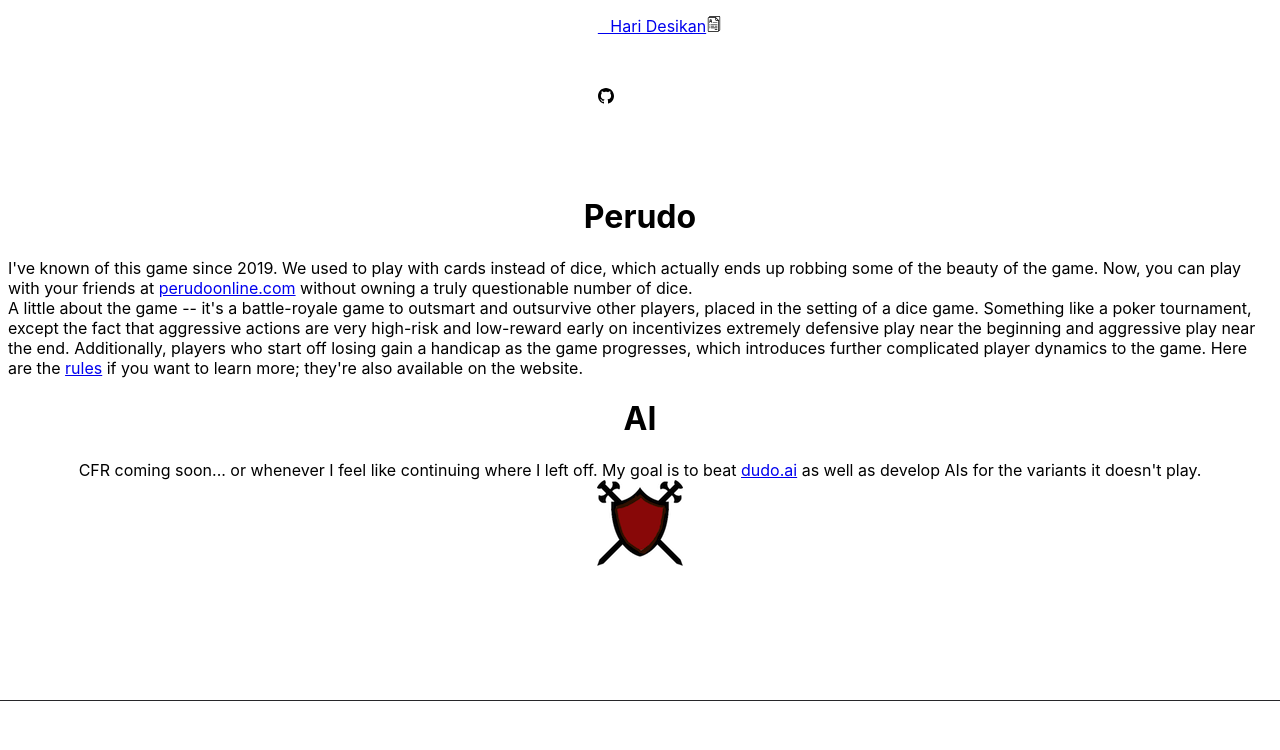
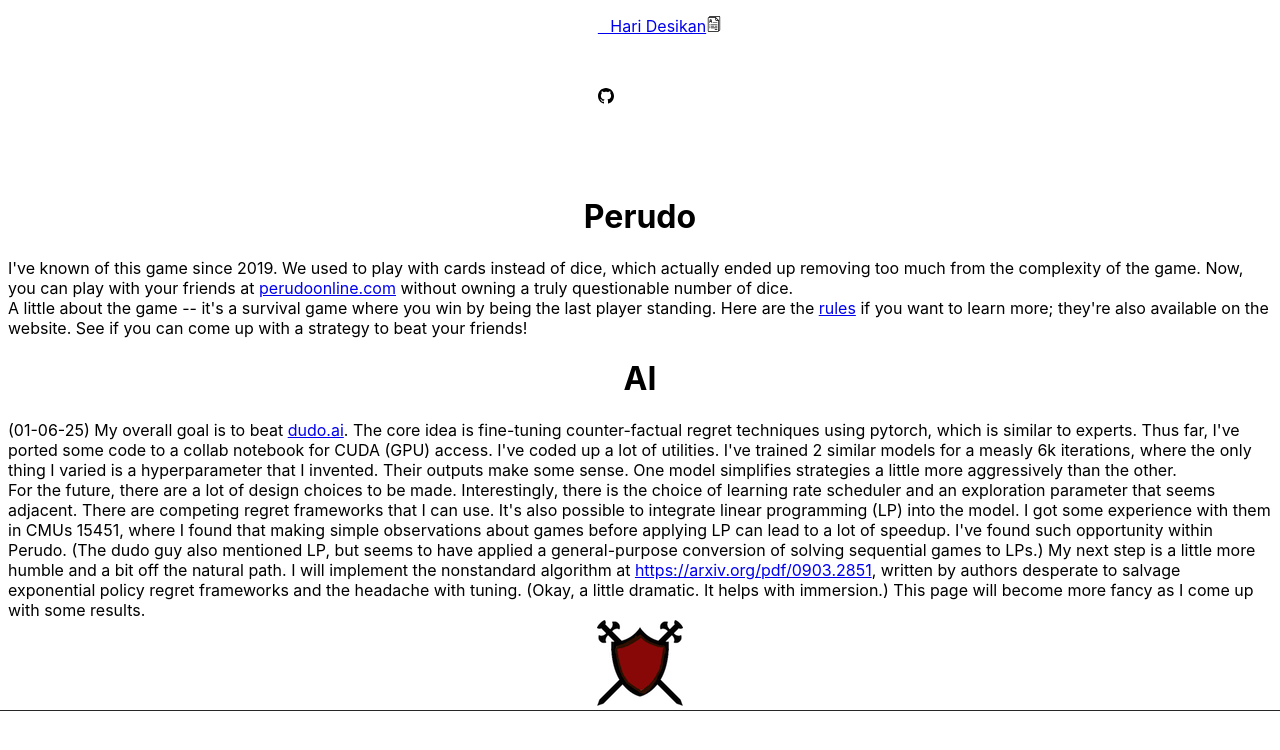
Before and after one commit to HeuristicHari/Hari_Website, a Next.js app: page /perudo_page in a window 1280 px wide. Shown: the top 750 px of the page. Built offline with nearby package versions, Linux system fonts and the light colour scheme.

Commit message:
Updated AI, slight changes

```diff
--- a/pages/index.js
+++ b/pages/index.js
@@ -19,7 +19,7 @@ export default function Home() {
 
       <div className='mx-8'>
         Welcome. I'm a junior at Carnegie Mellon University majoring in CS. I've previously interned at Meta from May-Aug 2024.
-        I'm involved with math competitions and have taken an interest in nondeterministic zero-sum games like Liar's Dice.
+        I'm involved with writing for math competitions and have taken an interest in nondeterministic zero-sum games like Liar's Dice.
         Check out my interests below if you're interested in learning more!
       </div>
 		</div>
@@ -37,7 +37,7 @@ export default function Home() {
             bg={1}
           />
           <Tile
-            title="Hari's Problems"
+            title="Hari's Head-Scratchers"
             content={<div><div className='text-md my-1'>Problems for your free time</div><img src='/Images/Region.png' className=' text-center sm:w-20 sm:mx-9 lg:w-40 lg:mx-14 lg:my-9'></img> </div>}
 
             link="/problems_page"
--- a/pages/perudo_page.js
+++ b/pages/perudo_page.js
@@ -16,24 +16,34 @@ export default function Perudo_page() {
 
 			<h1 className="text-center text-primary-900 mb-1 font-semibold text-2xl md:text-4xl tracking-tight">Perudo</h1>
       <div className='text-black md:text-md space-x-2 sm: mx-16 md:mx-32 lg:mx-64'>I've known of this
-      game since 2019. We used to play with cards instead of dice, which actually ends up
-      robbing some of the beauty of the game. Now, you can play with your friends at
-      {' '} <a href="https://perudoonline.com" rel="noopener noreferrer" className="text-purple-500 hover:text-blue-700 hover:underline" >perudoonline.com</a>{' '} without owning a truly questionable number of dice.
+      game since 2019. We used to play with cards instead of dice, which actually ended up
+      removing too much from the complexity of the game. Now, you can play with your friends at
+      {' '} <a href="https://perudoonline.com" rel="noopener noreferrer" className="text-purple-700 hover:text-blue-700 hover:underline" >perudoonline.com</a>{' '} without owning a truly questionable number of dice.
 		</div>
 
     <div className='text-black md:text-md space-x-2 sm: mx-16 md:mx-32 my-2 md:my-4 lg:mx-64'>
-      A little about the game -- it's a battle-royale game to outsmart and outsurvive other players, placed in the setting of a dice game. Something like a poker tournament, except
-      the fact that aggressive actions are very high-risk and low-reward early on incentivizes extremely defensive play
-      near the beginning and aggressive play near the end. Additionally, players who start off losing
-      gain a handicap as the game progresses, which introduces further complicated player dynamics to the game. Here are the {' '} <a href="../perudo_rules.pdf" className="text-purple-500 hover:text-blue-700 hover:underline">rules</a>{' '} if you want to learn more; they're also available
-      on the website.
+      A little about the game -- it's a survival game where you win by being the last player standing. Here are the {' '} <a href="../perudo_rules.pdf" className="text-purple-700 hover:text-blue-700 hover:underline">rules</a>{' '} if you want to learn more; they're also available
+      on the website. See if you can come up with a strategy to beat your friends!
     </div>
-    <h1 className="text-center  mb-1 font-semibold text-lg md:text-xl tracking-tight">AI</h1>
-    <div className='text-black md:text-md space-x-2 sm: mx-16 md:mx-32 my-2 md:my-4 lg:mx-64'>
-      CFR coming soon... or whenever I feel like continuing where I left off. My goal is to beat {' '} <a href="https://dudo.ai" rel="noopener noreferrer" className="text-purple-500 hover:text-blue-700 hover:underline">dudo.ai</a>{' '} as well
-      as develop AIs for the variants it doesn't play.
+    <h1 className="text-center mb-1 font-semibold text-lg md:text-xl tracking-tight">AI</h1>
+    <div className='text-black md:text-md space-x-2 sm: mx-16 md:mx-32 md:my-0 lg:mx-64'>
+        (01-06-25)
+        My overall goal is to
+        beat <a href="https://dudo.ai" rel="noopener noreferrer" className="text-purple-700 hover:text-blue-700 hover:underline">dudo.ai</a>. The core idea is fine-tuning counter-factual regret techniques using pytorch,
+        which is similar to experts. Thus far, I've ported some code to a collab notebook for CUDA (GPU) access. I've coded up a lot of utilities. I've trained 2 similar models for a measly 6k iterations, where the only thing
+        I varied is a hyperparameter that I invented. Their outputs make some sense. One model simplifies strategies a little more aggressively than the other.
 
     </div>
+    <div className='text-black md:text-md space-x-2 sm: mx-16 md:mx-32 my-2 md:my-4 lg:mx-64'>
+        For the future, there are a lot of design choices to be made. Interestingly, there is the choice of learning rate scheduler and an exploration parameter that seems adjacent. There are
+        competing regret frameworks that I can use. It's also possible to integrate linear programming (LP) into the model. I got some experience with them in CMUs 15451, where I found that making simple observations about games
+        before applying LP can lead to a lot of speedup. I've found such opportunity within Perudo. (The dudo guy also mentioned LP, but seems to have applied
+        a general-purpose conversion of solving sequential games to LPs.) My next step is a little more humble and a bit off the natural path. I will implement
+        the nonstandard algorithm at <a href="https://arxiv.org/pdf/0903.2851" rel="noopener noreferrer" className="text-purple-700 hover:text-blue-700 hover:underline">https://arxiv.org/pdf/0903.2851</a>, written by authors desperate to salvage exponential policy regret frameworks and the headache with tuning.
+        (Okay, a little dramatic. It helps with immersion.) This page will become more fancy as I come up with some results.
+    </div>
+
+
     <div className="flex justify-center md:my-16 lg:my-28">
     <img src='/Images/BS.png' className='md:h-32 lg:h-40  mx-11'></img>
   </div>
--- a/pages/problems_page.js
+++ b/pages/problems_page.js
@@ -15,7 +15,7 @@ export default function Problems_page() {
 
 
 
-			<h1 className="text-center text-primary-900 mb-1 font-semibold text-2xl md:text-4xl tracking-tight">My fave published problems over the years (:</h1>
+			<h1 className="text-center text-primary-900 mb-1 font-semibold text-2xl md:text-4xl tracking-tight">Try em out :)</h1>
       <div className='w-3/5'>
       <div className={image_class}>
       <a href="https://drive.google.com/file/d/1juoxlwJrkbXtGE4VDYKDawdc8ZvcqUPp/view" target="_blank" rel="noopener noreferrer">
```
Also changed, not shown: 1 other file (tests, documents, lock files or other folders).
